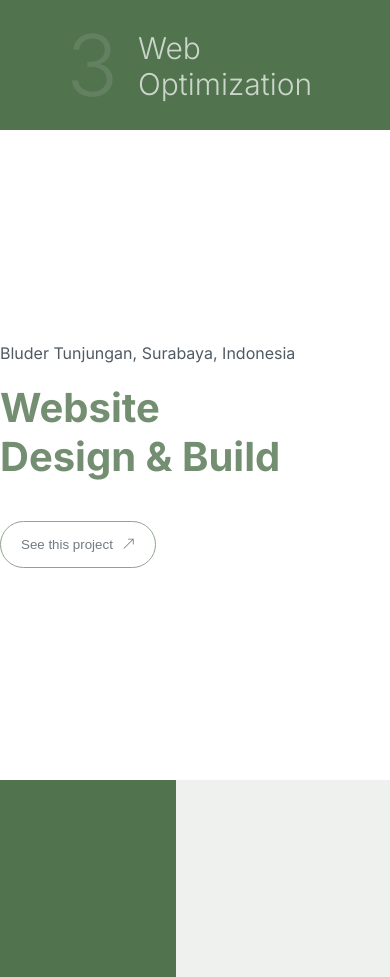
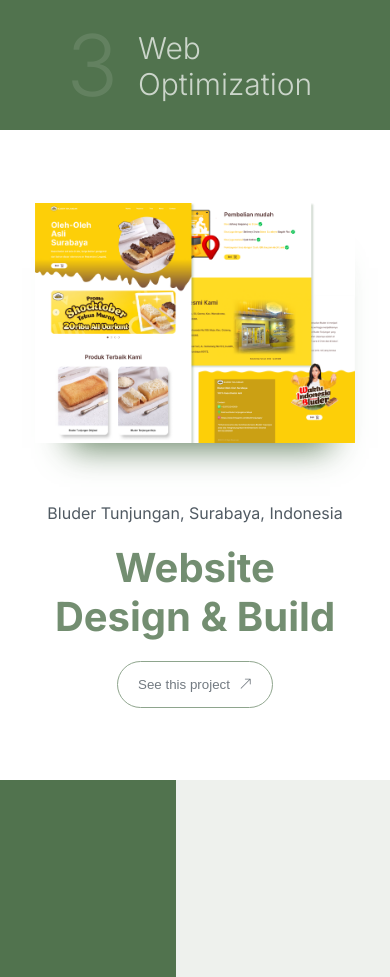
Before and after one commit to tedymaradho/maradho, a React (Vite) app: page / in a window 390 px wide. Shown: the part 1428-2405 px from the top of the page. Built offline with nearby package versions, Linux system fonts and the light colour scheme; the HTML template or start-up script is replaced by a standard one.

Commit message:
portfolio responsive fixed

```diff
--- a/src/components/Portfolio.jsx
+++ b/src/components/Portfolio.jsx
@@ -1,12 +1,24 @@
 import FirstPortfolio from "../assets/portfolio-1.png";
-import styled from "styled-components";
 import { ButtonInverse } from "../styles/Button";
 import { BsArrowUpRight } from "react-icons/bs";
+import { device } from "../styles/Device";
+import styled from "styled-components";
 
 const Container = styled.div`
   height: 650px;
-  display: grid;
-  grid-template-columns: 1fr 1fr;
+
+  @media ${device.mobileS} {
+    width: 100vw;
+    display: flex;
+    flex-direction: column;
+    justify-content: center;
+    gap: 60px;
+  }
+  @media ${device.tablet} {
+    width: 100%;
+    display: grid;
+    grid-template-columns: 1fr 1fr;
+  }
 `;
 
 const Left = styled.div`
@@ -14,6 +26,15 @@
   flex-direction: column;
   justify-content: center;
   opacity: 80%;
+
+  @media ${device.mobileS} {
+    align-items: center;
+    text-align: center;
+  }
+
+  @media ${device.tablet} {
+    text-align: left;
+  }
 
   & button {
     width: fit-content;
@@ -27,18 +48,38 @@
 
 const Title = styled.h1`
   font-size: 40px;
-  margin-bottom: 40px;
-  color: ${(props) => props.theme.main}; ;
+  color: ${(props) => props.theme.main};
+
+  @media ${device.mobileS} {
+    margin-bottom: 20px;
+  }
+
+  @media ${device.tablet} {
+    margin-bottom: 40px;
+  }
 `;
 
 const Right = styled.div`
   display: flex;
   align-items: center;
-  justify-content: right;
+
+  @media ${device.mobileS} {
+    order: -1;
+    justify-content: center;
+  }
+  @media ${device.tablet} {
+    justify-content: right;
+  }
 `;
 
 const Image = styled.img`
-  height: 400px;
+  @media ${device.mobileS} {
+    height: 240px;
+  }
+  @media ${device.tablet} {
+    height: 400px;
+  }
+
   box-shadow: 5px 35px 32px -30px rgba(81, 115, 78, 0.9);
 `;
 
```
